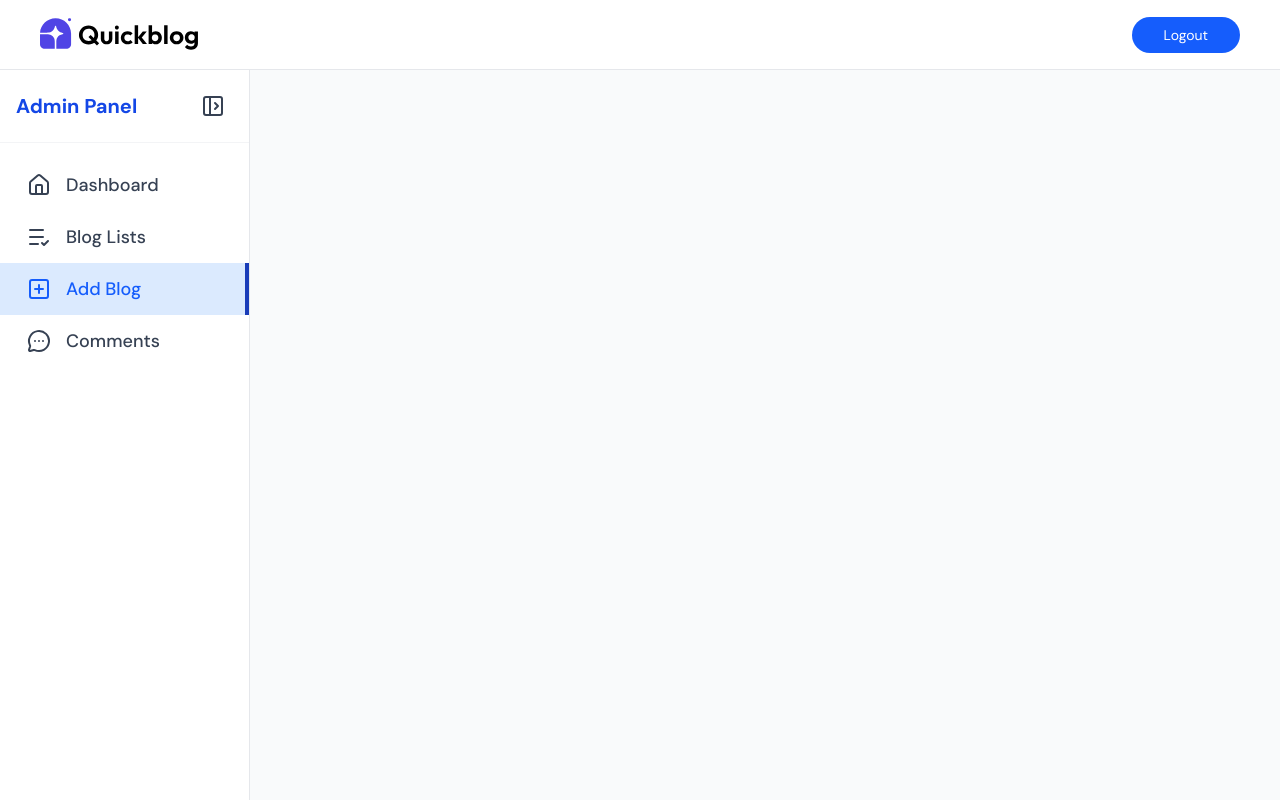
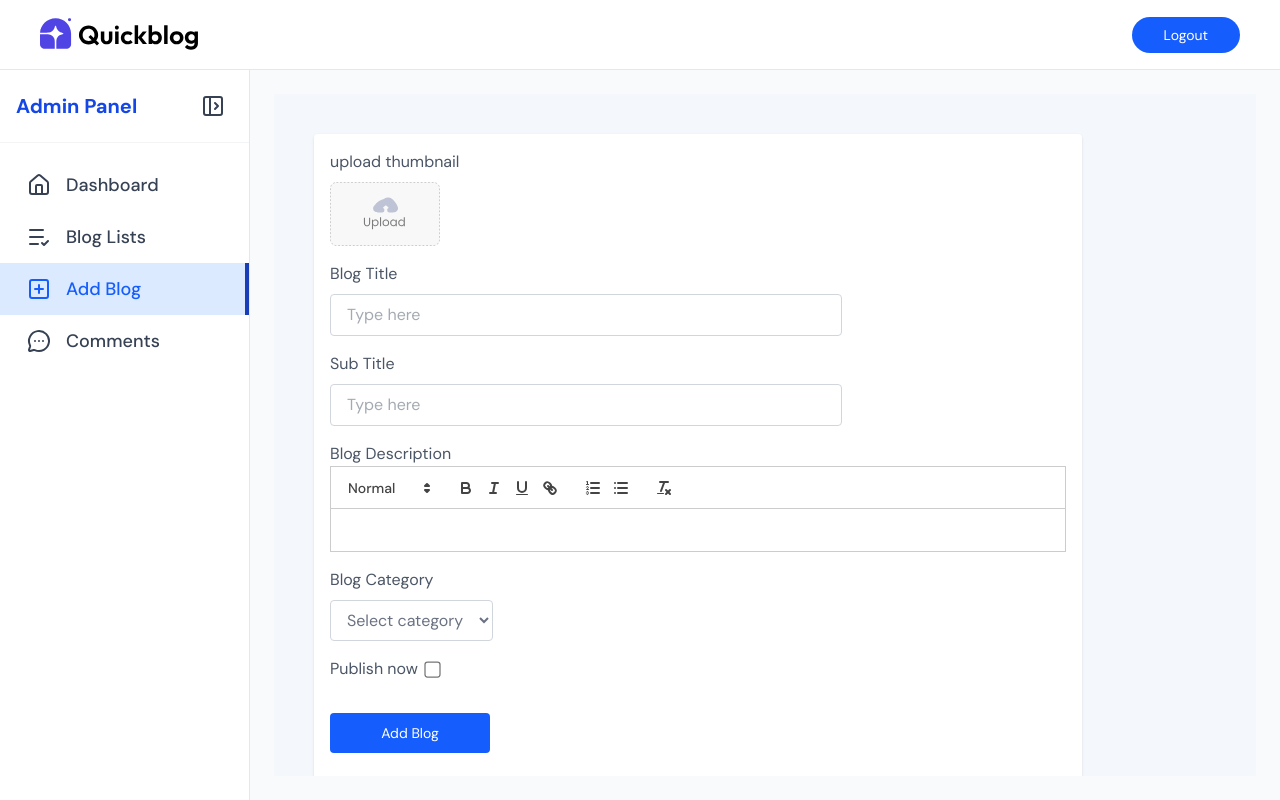
Before and after one commit to krishkumar4400/11-Blog-App, a React (Vite) app in the folder Frontend/: page /admin/addblog in a window 1280 px wide. Built offline with nearby package versions, Linux system fonts and the light colour scheme.

Commit message:
frontend complete

```diff
--- a/Frontend/package.json
+++ b/Frontend/package.json
@@ -14,6 +14,7 @@
     "lucide-react": "^0.546.0",
     "moment": "^2.30.1",
     "motion": "^12.23.24",
+    "quill": "^2.0.3",
     "react": "^19.1.1",
     "react-dom": "^19.1.1",
     "react-hot-toast": "^2.6.0",
--- a/Frontend/src/App.jsx
+++ b/Frontend/src/App.jsx
@@ -8,6 +8,7 @@ import ListBlog from './pages/Admin/ListBlog.jsx';
 import Comments from './pages/Admin/Comments.jsx';
 import Layout from './pages/Admin/Layout.jsx';
 import Login from './components/Admin/Login.jsx';
+import 'quill/dist/quill.snow.css'
 
 const App = () => {
 
--- a/Frontend/src/pages/Admin/AddBlogs.jsx
+++ b/Frontend/src/pages/Admin/AddBlogs.jsx
@@ -1,11 +1,120 @@
-import React from 'react'
+import React, { useEffect, useRef, useState } from 'react'
+import { assets, blogCategories } from '../../assets/assets.js'
+import Quill from 'quill';
 
 const AddBlogs = () => {
+  const [image, setImage] = useState(false);
+  const [title, setTitle] = useState('');
+  const [subTitle, setSubTitle] = useState('');
+  const [category, setCategory] = useState("satrtup");
+  const [isPublished, setIsPublished] = useState(false);
+
+  const editorRef = useRef(null);
+  const quillRef = useRef(null);
+
+  const generateContent = async (e) => {
+    e.preventDefault();
+
+  }
+
+  const onSubmitHandler = async (e) => {
+    e.preventDefault();
+
+    try {
+      console.log("Try Block");
+    } catch (error) {
+      console.log(error.message);
+    }
+  }
+
+  useEffect(() => {
+    // initiate quill only once
+    if(!quillRef.current && editorRef.current) {
+      quillRef.current = new Quill(editorRef.current, {theme: 'snow'});
+    }
+  }, [])
   return (
-    <div>
+    <form
+      onSubmit={onSubmitHandler}
+      className="flex-1  bg-blue-50/50 text-gray-600 h-full overflow-scroll"
+    >
+      <div className="bg-white h-screen relative w-full max-w-3xl p-4 ms:p-10 sm:m-10 shadow rounded">
+        <p>upload thumbnail</p>
+        <label htmlFor="image">
+          <img
+            src={!image ? assets.upload_area : URL.createObjectURL(image)}
+            alt="upload_area"
+            className="mt-2 h-16 rounded cursor-pointer"
+          />
+          <input
+            onChange={(e) => setImage(e.target.files[0])}
+            type="file"
+            id="image"
+            hidden
+            required
+          />
+        </label>
+        <p className="mt-4">Blog Title</p>
+        <input
+          type="text"
+          required
+          placeholder="Type here"
+          className="w-full max-w-lg mt-2 p-2 px-4 border border-gray-300 outline-none rounded"
+          value={title}
+          onChange={(e) => setTitle(e.target.value)}
+        />
+        <p className="mt-4">Sub Title</p>
+        <input
+          type="text"
+          required
+          placeholder="Type here"
+          className="w-full max-w-lg mt-2 p-2 px-4 border border-gray-300 outline-none rounded"
+          value={subTitle}
+          onChange={(e) => setSubTitle(e.target.value)}
+        />
 
-    </div>
-  )
+        <p className="mt-4">Blog Description</p>
+        <div className="">
+          <div ref={editorRef}></div>
+          <button
+            className="absolute bottom-1 right-2 ml-2 my-4 mx-4 text-xs text-white bg-black/70 px-4 py-1.5 rounded hover:underline cursor-pointer"
+            onClick={generateContent}
+          >
+            Generate with AI
+          </button>
+        </div>
+
+        <p className="mt-4">Blog Category</p>
+        <select required
+          onChange={(e) => setCategory(e.target.value)}
+          value={category}
+          name="category"
+          className="mt-2 px-3 py-2 border text-gray-500 outline-0 rounded border-gray-300 "
+        >
+          <option value="">Select category</option>
+          {blogCategories.map((category, index) => {
+            return (
+              <option value={category} key={index}>
+                {category}
+              </option>
+            );
+          })}
+        </select>
+
+        <div className='flex gap-2 mt-4 items-center'>
+          <p>Publish now</p>
+          <input
+            onChange={(e) => setIsPublished(e.target.checked)}
+            type="checkbox"
+            checked={isPublished}
+            className="scale-125 cursor-pointer"
+          />
+        </div>
+
+        <button type='submit' className='mt-8 w-40 h-10 bg-blue-600 text-white rounded cursor-pointer text-sm text-center'>Add Blog</button>
+      </div>
+    </form>
+  );
 }
 
 export default AddBlogs
```
Also changed, not shown: 1 other file (tests, documents, lock files or other folders).
